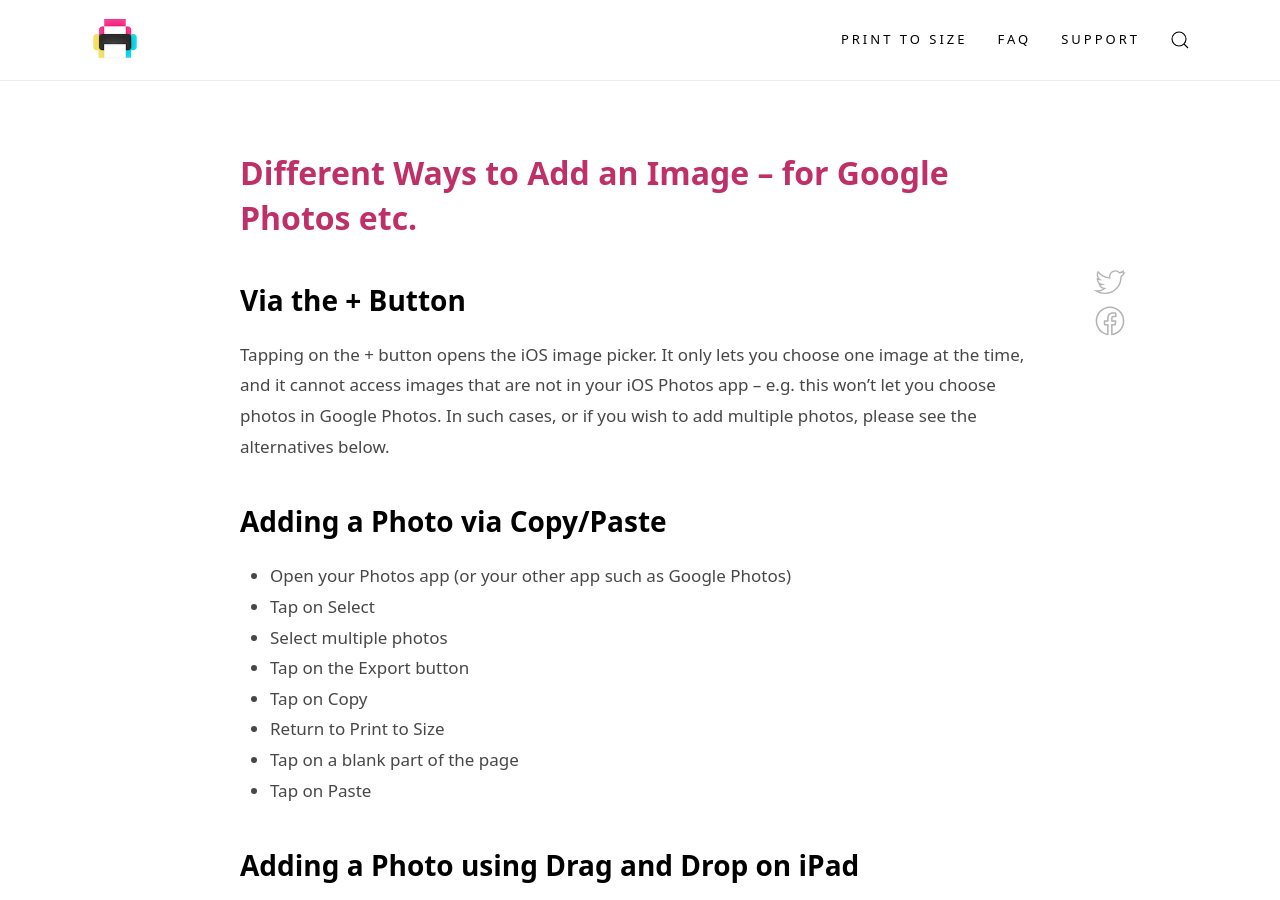
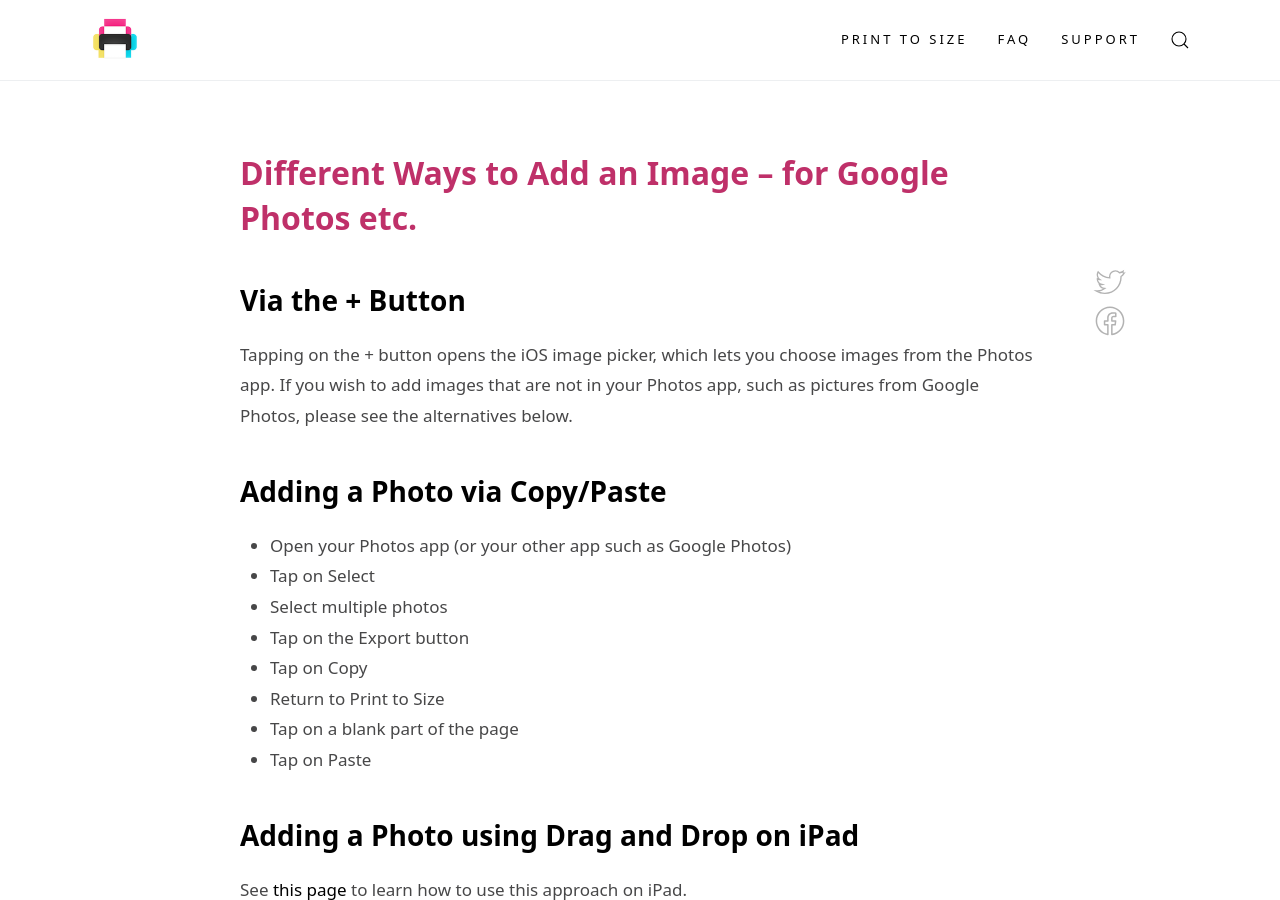
Before and after one commit to Clafou/support.print, a Jekyll site: the page built from _posts/2019-11-11-add-an-image.md, in a window 1280 px wide and 900 px high. Built offline with Jekyll 4.4.1, drawn with Linux system fonts in a browser that asks for light colours.

Commit message:
Updated obsolete text about single-selection iOS picker

```diff
--- a/_posts/2019-11-11-add-an-image.md
+++ b/_posts/2019-11-11-add-an-image.md
@@ -6,7 +6,7 @@ categories: [Troubleshooting]
 
 ## Via the + Button
 
-Tapping on the + button opens the iOS image picker. It only lets you choose one image at the time, and it cannot access images that are not in your iOS Photos app – e.g. this won't let you choose photos in Google Photos. In such cases, or if you wish to add multiple photos, please see the alternatives below.
+Tapping on the + button opens the iOS image picker, which lets you choose images from the Photos app. If you wish to add images that are not in your Photos app, such as pictures from Google Photos, please see the alternatives below.
 
 ## Adding a Photo via Copy/Paste
 
```
